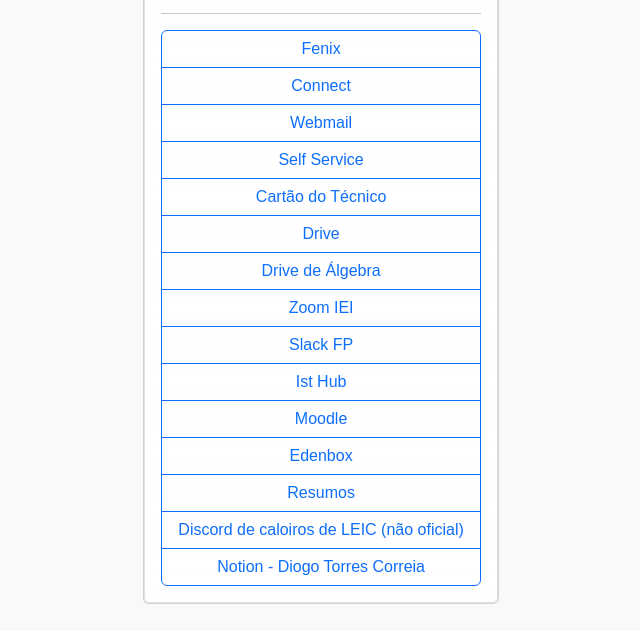
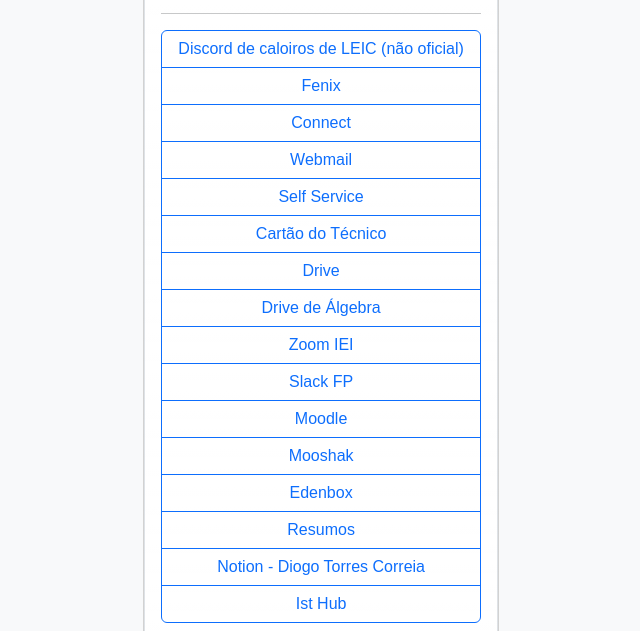
Before and after one commit to Francisca105/ist-leic-linktree, a plain HTML site: page index.html in a window 1280 px wide. Shown: the part 122-753 px from the top of the page, without its empty margins (319-959 px from the left). Drawn offline with nearby package versions, Linux system fonts and the light colour scheme; a web font is replaced by a local one.

Commit message:
Update index.html
Adicionado link do mooshak

```diff
--- a/index.html
+++ b/index.html
@@ -25,6 +25,8 @@
                     <hr>
                     <div class="btn-group-vertical d-flex d-sm-flex justify-content-center justify-content-sm-center"
                         role="group">
+                        <a class="btn btn-outline-primary" role="button" href="https://discord.gg/3uhQ8JvGjz"
+                            target="_blank" rel="external">Discord de caloiros de LEIC (não oficial)</a>
                         <a class="btn btn-outline-primary" role="button" href="https://fenix.tecnico.ulisboa.pt/"
                             target="_blank" rel="external">Fenix</a>
                         <a class="btn btn-outline-primary" role="button"
@@ -46,19 +48,19 @@
                             target="_blank" rel="external">Zoom IEI</a>
                         <a class="btn btn-outline-primary" role="button" href="https://fp-leic.slack.com/join/signup"
                             target="_blank" rel="external">Slack FP</a>
-                        <a class="btn btn-outline-primary" role="button" href="https://isthub.pt" target="_blank"
-                            rel="external">Ist Hub</a>
                         <a class="btn btn-outline-primary" role="button" href="https://moodle.dei.tecnico.ulisboa.pt/"
                             target="_blank" rel="external">Moodle</a>
+                        <a class="btn btn-outline-primary" role="button" href="http://acm.tecnico.ulisboa.pt/~fpshak/" target="_blank"
+                            rel="external">Mooshak</a>
                         <a class="btn btn-outline-primary" role="button" href="https://leicmybox.club/" target="_blank"
                             rel="external">Edenbox</a>
                         <a class="btn btn-outline-primary" role="button" href="https://resumos.leic.pt" target="_blank"
                             rel="external">Resumos</a>
-                        <a class="btn btn-outline-primary" role="button" href="https://discord.gg/3uhQ8JvGjz"
-                            target="_blank" rel="external">Discord de caloiros de LEIC (não oficial)</a>
                         <a class="btn btn-outline-primary" role="button"
                             href="https://www.notion.so/IST-LEIC-A-b482a5ca9372416894721d0fa11e78d1" target="_blank"
                             rel="external">Notion - Diogo Torres Correia</a>
+                        <a class="btn btn-outline-primary" role="button" href="https://isthub.pt" target="_blank"
+                            rel="external">Ist Hub</a>
                     </div>
                 </div>
             </div>
```
